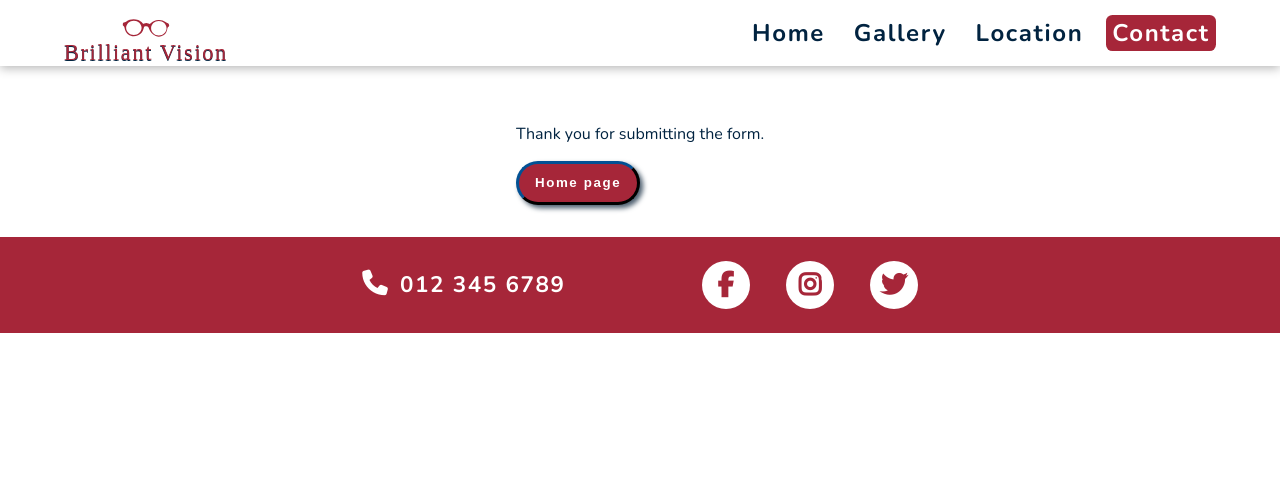
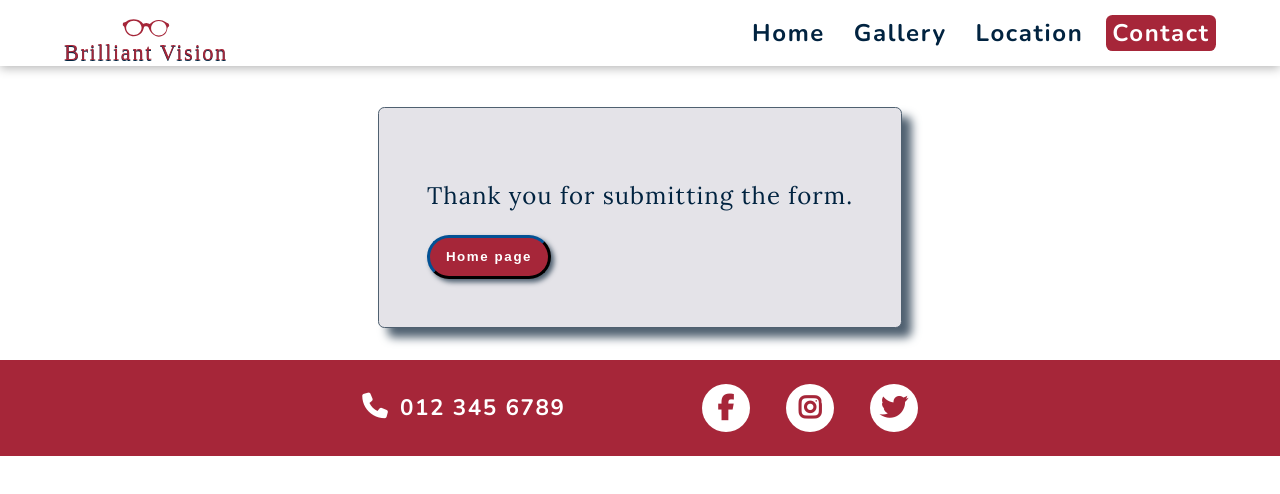
Before and after one commit to walczakw/p1-brilliant-vision, a plain HTML site: page confirmation.html in a window 1280 px wide. Drawn offline with nearby package versions, Linux system fonts and the light colour scheme; a web font is replaced by a local one.

Commit message:
Add basic style to the 'Confirmation' page - background color and box shadow

```diff
--- a/assets/css/style.css
+++ b/assets/css/style.css
@@ -538,6 +538,28 @@ fieldset .fieldset-input {
 
 /* Confirmation page */
 
+#confirmation {
+
+}
+
+#confirmation-wrapper {
+    border: 0.5px solid #4f6070;
+    box-shadow: 0.6rem 0.6rem 0.6rem #4f6070;
+    border-radius: 0.4rem;
+    padding: 3rem;
+    background-color: #E4E3E8;
+}
+
+#confirmation-wrapper p {
+    font-family: 'Lora', serif;
+    font-size: 1.5rem;
+    letter-spacing: 1px;
+}
+
+#confirmation-wrapper button {
+
+}
+
 
 
 
```
